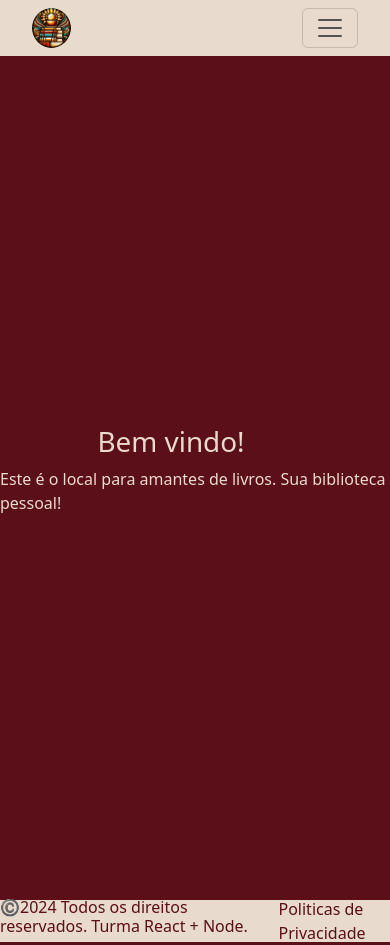
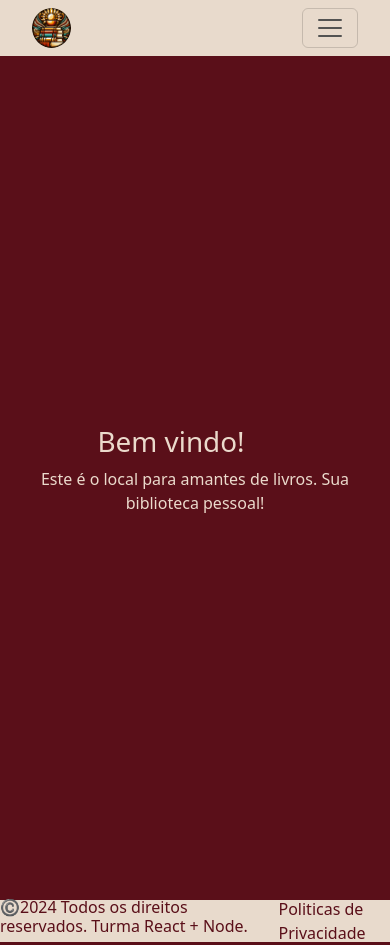
Before and after one commit to Linsarthur/biblioteca-pessoal, a React (Vite) app: page / in a window 390 px wide. Built offline with nearby package versions, Linux system fonts and the light colour scheme; no server answers.

Commit message:
Corrigido responsividade da Home em mobile

```diff
--- a/src/pages/Home.jsx
+++ b/src/pages/Home.jsx
@@ -6,7 +6,7 @@ const Home = () => {
     <main className='banner-home'>
       <div>
       <h1 className='aga1 animacao-titulo'>Bem vindo!</h1>
-      <p className='animacao-paragrafo'>Este é o local para amantes de livros. Sua biblioteca pessoal!</p>
+      <p className='animacao-paragrafo text-center px-3'>Este é o local para amantes de livros. Sua biblioteca pessoal!</p>
       </div>
     </main>
 
```
Also changed, not shown: src/styles/Home.css (line endings or trailing spaces).
